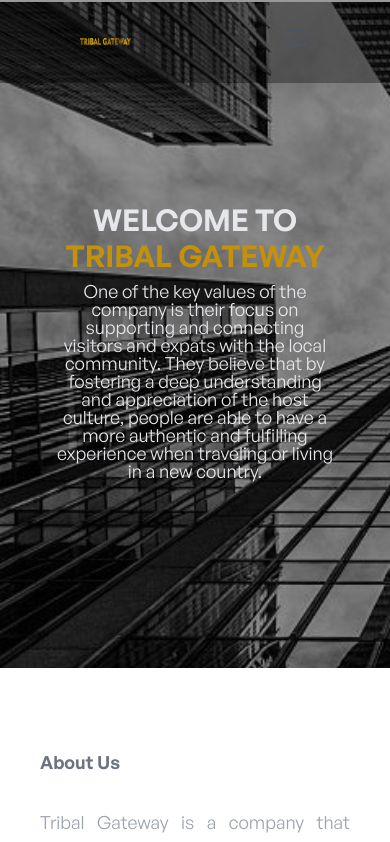
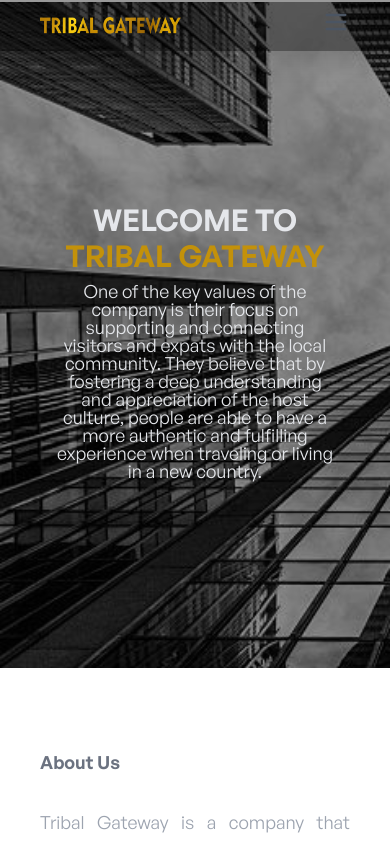
Before and after one commit to kufre-abasi/LekkiConservationCenterForm, a Vue app: page / in a window 390 px wide. Shown: the top 842 px of the page. Built offline with nearby package versions, Linux system fonts and the light colour scheme; what vue-backtotop would draw is missing.

Commit message:
bug fixed

```diff
--- a/src/components/shared/AppHeader.vue
+++ b/src/components/shared/AppHeader.vue
@@ -71,10 +71,13 @@ export default {
 </script>
 
 <template>
-  <nav id="nav" class="shadow-xl fixed top-0 z-10 bg-primary-dark bg-opacity-40 px-20 w-full">
+  <nav
+    id="nav"
+    class="shadow-xl fixed top-0 z-10 bg-primary-dark bg-opacity-40 md:px-20 px-10 w-full"
+  >
     <!-- Header start -->
     <div
-      class="z-10 py-4 sm:py-0 max-w-screen-lg xl:max-w-screen-xl block sm:flex sm:justify-between my-2 sm:items-center items-center"
+      class="z-10 py-2 sm:py-0 max-w-screen-lg xl:max-w-screen-xl block sm:flex sm:justify-between md:my-2 sm:items-center items-center"
     >
       <!-- Header menu links and small screen hamburger menu -->
       <div class="flex justify-between items-center">
@@ -139,8 +142,8 @@ export default {
 
       <!-- Header right section buttons -->
       <!-- <div class="hidden sm:flex justify-between items-center flex-col md:flex-row"> -->
-        <!-- Hire me button -->
-        <!-- <div class="hidden md:block">
+      <!-- Hire me button -->
+      <!-- <div class="hidden md:block">
           <Button
             title="Get Package"
             class="text-md font-general-medium bg-primary hover:bg-primary text-white shadow-sm rounded-md px-4 sm:px-6 py-2 sm:py-2.5 duration-300"
@@ -149,8 +152,8 @@ export default {
           />
         </div> -->
 
-        <!-- Theme switcher large screen -->
-        <!-- <theme-switcher
+      <!-- Theme switcher large screen -->
+      <!-- <theme-switcher
 					:theme="theme"
 					@themeChanged="updateTheme"
 					class="ml-8 bg-primary-light dark:bg-ternary-dark px-3 py-2 shadow-sm rounded-xl cursor-pointer"
@@ -177,4 +180,9 @@ export default {
 .logo {
   width: 25%;
 }
+@media only screen and (max-width: 425px) {
+  .logo {
+    width: 50%;
+  }
+}
 </style>
```
